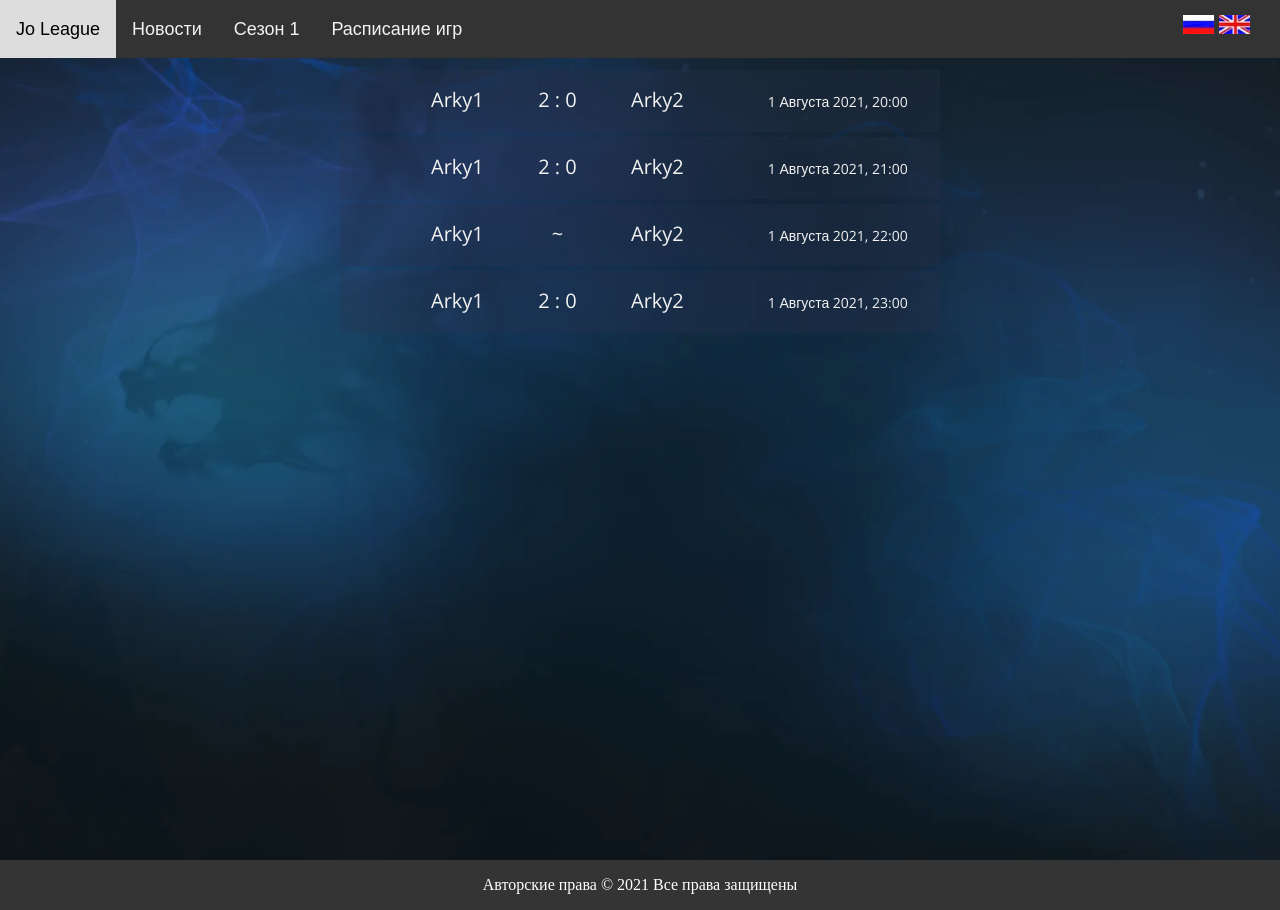
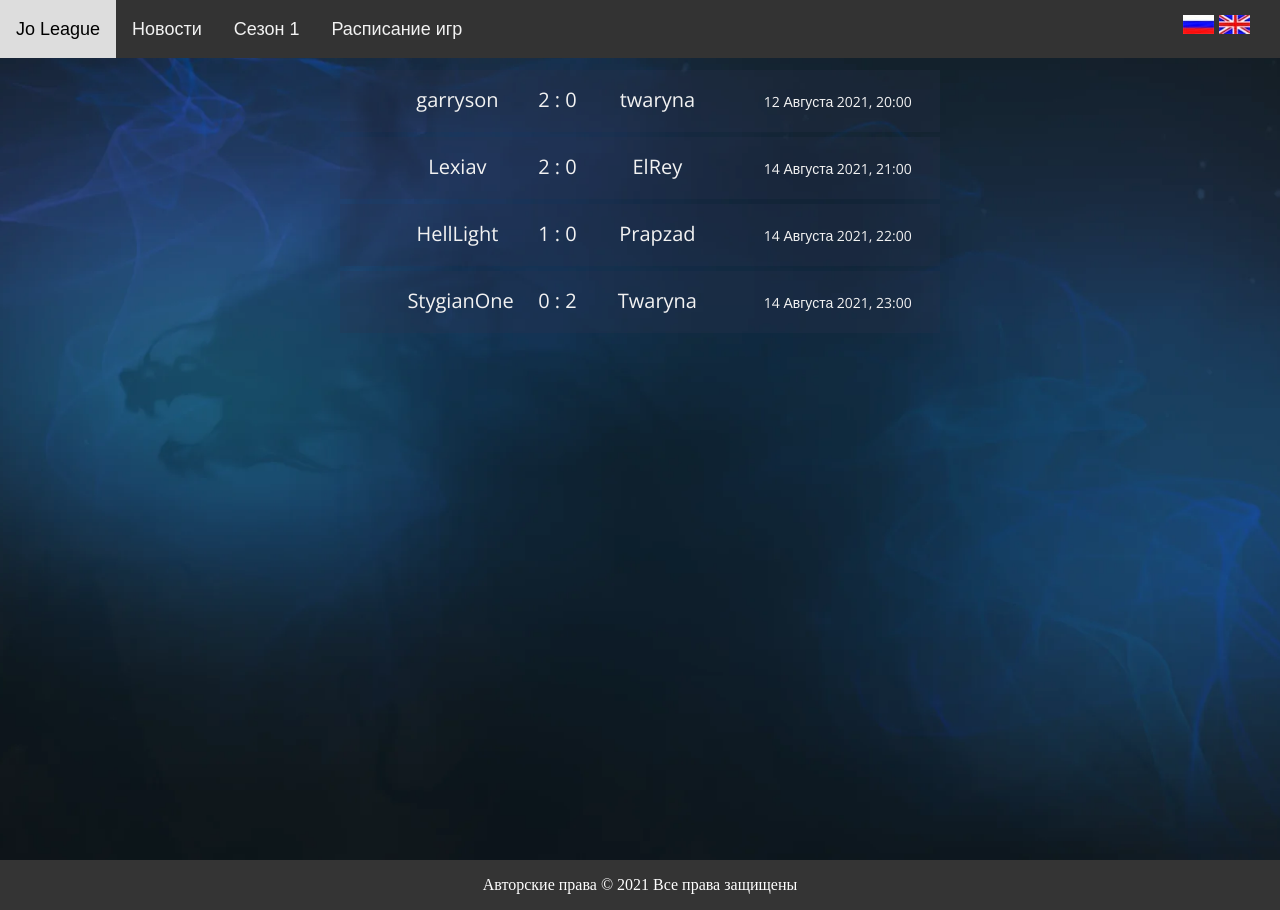
Before and after one commit to JoGlobalLeague/site, a Jekyll site: the page built from schedule.html, in a window 1280 px wide. Built offline with Jekyll 4.4.1, drawn with Linux system fonts in a browser that asks for light colours.

Commit message:
Update matches.yml

```diff
--- a/_data/matches.yml
+++ b/_data/matches.yml
@@ -1,19 +1,19 @@
-- time: 2021-08-01 22:00 +0300
-  team1: 'Arky1'
-  team2: 'Arky2'
-  score: '~'
+- time: 2021-08-14 22:00 +0300
+  team1: 'HellLight'
+  team2: 'Prapzad'
+  score: '1 : 0'
 
-- time: 2021-08-01 23:00 +0300
-  team1: 'Arky1'
-  team2: 'Arky2'
+- time: 2021-08-14 23:00 +0300
+  team1: 'StygianOne'
+  team2: 'Twaryna'
+  score: '0 : 2'
+
+- time: 2021-08-14 21:00 +0300
+  team1: 'Lexiav'
+  team2: 'ElRey'
   score: '2 : 0'
 
-- time: 2021-08-01 21:00 +0300
-  team1: 'Arky1'
-  team2: 'Arky2'
+- time: 2021-08-12 20:00 +0300
+  team1: 'garryson'
+  team2: 'twaryna'
   score: '2 : 0'
-
-- time: 2021-08-01 20:00 +0300
-  team1: 'Arky1'
-  team2: 'Arky2'
-  score: '2 : 0'
```
